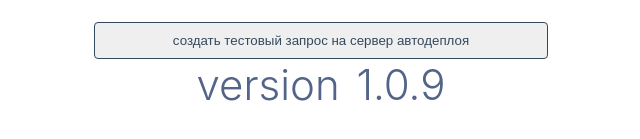
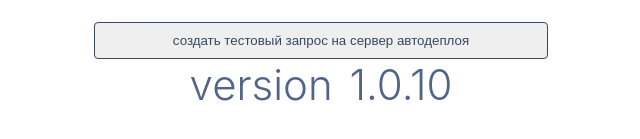
Before and after one commit to VegasChickiChicki/nuxt-chat, a Nuxt app: page / in a window 1280 px wide. Shown: the part 517-656 px from the top of the page, without its empty margins (319-959 px from the left). Built offline with nearby package versions, Linux system fonts and the light colour scheme.

Commit message:
Изменил версию. Проверка работы autodeploy сервера

```diff
--- a/pages/index.vue
+++ b/pages/index.vue
@@ -13,7 +13,7 @@
           создать тестовый запрос на сервер автодеплоя
         </button>
       </div>
-      <p class="subtitle">version 1.0.9</p>
+      <p class="subtitle">version 1.0.10</p>
     </div>
   </div>
 </template>
```
